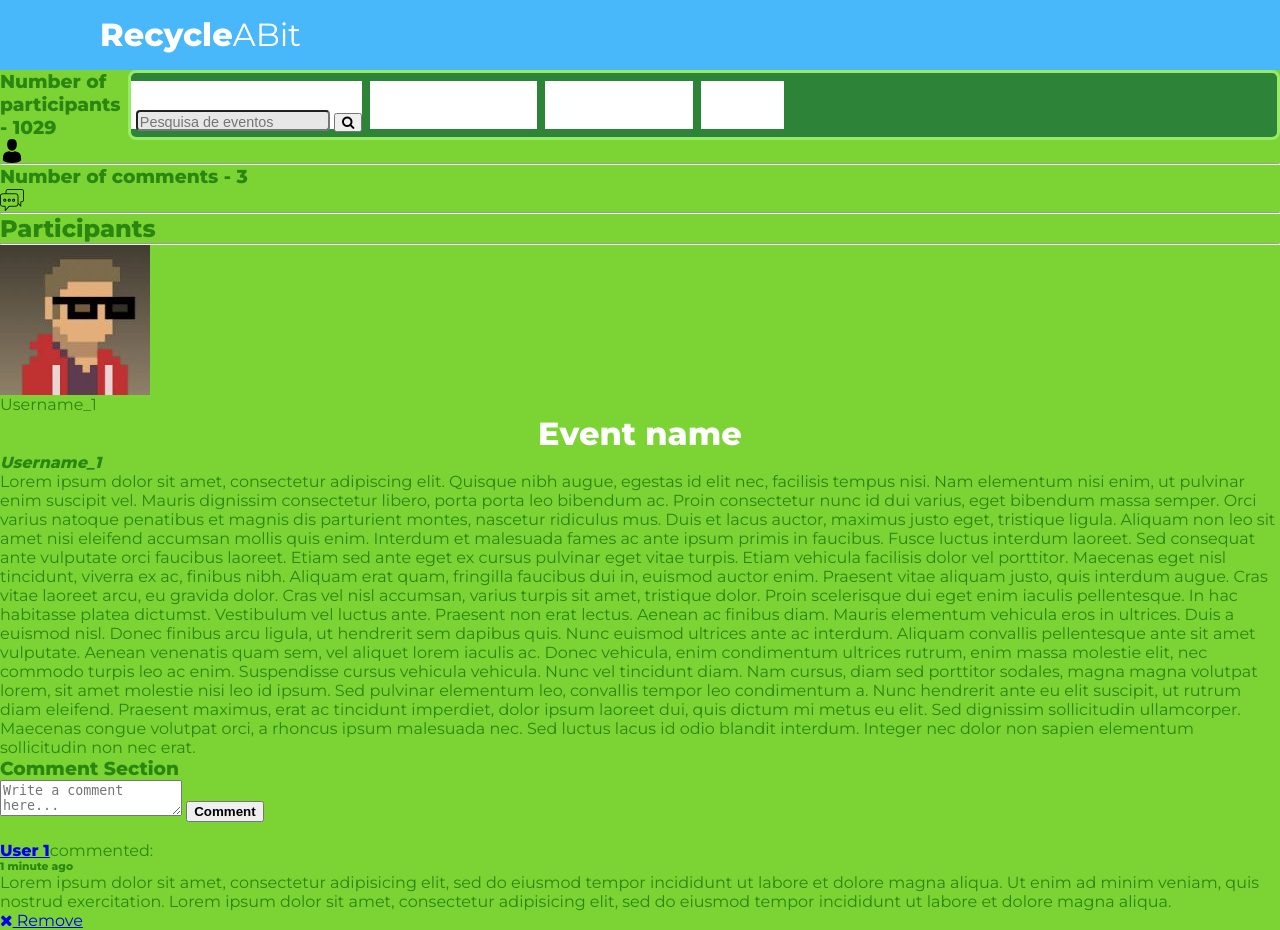
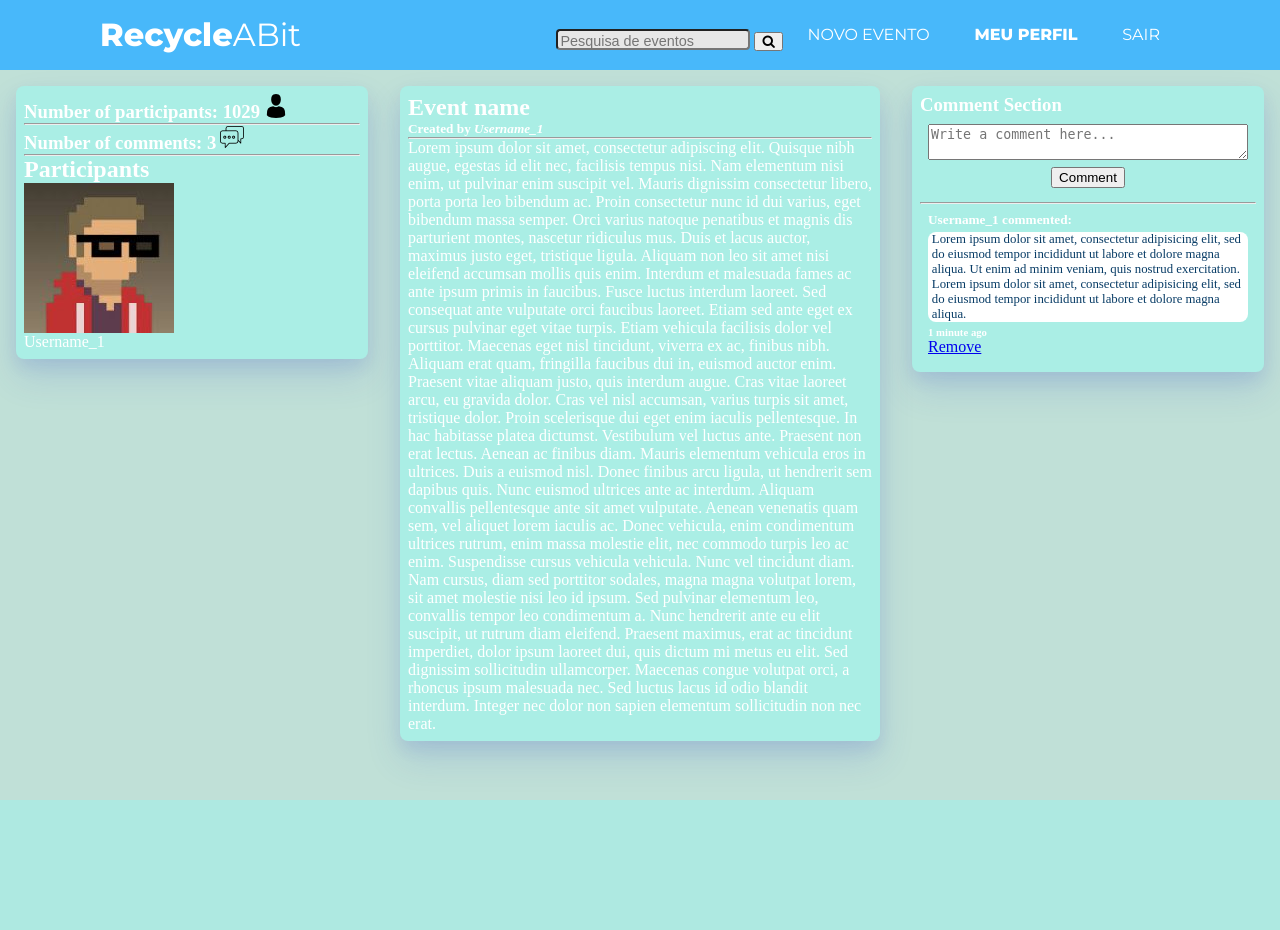
Before and after one commit to paulomaia20/Projecto-ESIN, a PHP site: the page made by HTML Mockups/event_page.html in a window 1280 px wide. After the commit the page ends 800 px from the top, so only its background shows below. Run offline with PHP 8.4, Linux system fonts and the light colour scheme.

Commit message:
Updates (CSS and HTML)

```diff
--- a/HTML Mockups/FAQs.html
+++ b/HTML Mockups/FAQs.html
@@ -1,8 +1,8 @@
 <html lang="en-US">
     <head>
         <title>RecycleABit</title>
-        <link href="css/FAQs.css" rel="stylesheet" >
-        <link href="css/navbar.css" rel="stylesheet">
+        <link href="css/FAQs.css" rel="stylesheet" type="text/css">
+        <link href="css/navbar.css" rel="stylesheet"type="text/css">
         <meta charset="utf-8">
     </head>
 
--- a/HTML Mockups/css/event_page.css
+++ b/HTML Mockups/css/event_page.css
@@ -1,61 +1,66 @@
-* {
-    margin: 0;
+*{
+    margin:0px;
+}
+    body {
+    height:100%;
+    background-color:rgb(192, 224, 215);
+    margin:0px;
+    color: #ffffff;
     }
 
-  body {
-    background: #7BD434;
-    font-family: 'Montserrat', sans-serif;
-	  font-size: 1em;
-	  color:rgb(43, 134, 15);
-	  text-decoration: none;
+    .right-bar {
+        float: right;
+        width: 30%;
     }
 
-  h1{
-   font-family: 'Montserrat', sans-serif;
-	  font-size: 2em;
-	  color:rgb(255, 255, 255);
-	  text-decoration: none;
-    text-align: center;
+    .middle-bar {
+        display: inline-block;
+        margin-left: auto;
+        margin-right: auto;
+        width: 40%
     }
 
-  h3 {
-    margin: auto;
+    .left-bar {
+        float: left;
+        width: 30%;
     }
 
-  /*GRID*/
-  ul {
-    margin: auto;
-    display: grid;
-    grid-template-columns: 1fr 1fr 1fr;
-    grid-template-rows: 1fr 1fr 1fr;
-    grid-gap: .5em;
-    width: 90%;
-    height: 100%;
-    background: #2d8338;
-    padding: .5em;
-    border: .2em solid #97ec65;
-    box-sizing: border-box;
-    border-radius: .5em;
-    transition: all 0.3s ease;
+    .wrapper{
+        size: 100%;
+        padding: 0.5em;
+        margin: 1em;
+        background-color: rgb(170, 238, 229);
+        box-shadow: 0 8px 15px rgba(54,79,199,0.1), 0 18px 35px rgba(54,79,199,0.15);
+        border-radius: 0.5em;
     }
 
-  ul li:hover {
-    border: .25em solid #ffffff;
-    box-shadow: 0 8px 15px rgba(54,79,199,0.1), 0 18px 35px rgba(54,79,199,0.15);
-    transform: translateY(-1px);
-    transition: all 0.1s ease;
-    opacity: 0.5;
+    .post{
+        margin: .5em;
+    }
+    .post-description {
+        background-color: rgb(255, 255, 255);
+        border-radius: 0.5em;
     }
 
-  li {
-    background: #ffffff;
-    box-sizing: border-box;
-    text-align: center;
-    list-style: none;
-    opacity: 1;
+    .post-description p {
+        color: #083c66;
+        margin:0.3em;
+        font-size: 0.8em;
     }
 
-  .board{
-    max-width: 50%;
+    .event-info{
+        display: inline-block;
 
     }
+    .status-upload{
+        text-align: center;
+        margin: .5em;
+
+    }
+    .button{
+        margin:.5em;
+        }
+
+    .text-input{
+        width: 100%;
+    }
--- a/HTML Mockups/event_list.html
+++ b/HTML Mockups/event_list.html
@@ -1,7 +1,7 @@
 <html lang="en-US">
 
 <head>
-    <link rel="stylesheet" href="css/event_list.css">
+    <link rel="stylesheet" href="css/event_list.css" type="text/css">
 </head>
 <body>
 
--- a/HTML Mockups/event_page.html
+++ b/HTML Mockups/event_page.html
@@ -31,12 +31,11 @@
 
         <div class="left-bar">
             <div class="wrapper">
-            <h3>Number of participants - 1029</h3> <img src="img/man-user.png" alt="user">
+            <h3 class="event-info">Number of participants: 1029 </h3> <img src="img/man-user.png" alt="user">
             <hr>
-            <h3>Number of comments - 3</h3> <img src="img/chat.png" alt="comment">
+            <h3 class="event-info">Number of comments: 3</h3> <img src="img/chat.png" alt="comment">
             <hr>
             <h2>Participants</h2>
-            <hr>
             <div class="participant">
                 <img src="img/avatar_1.jpg" alt="avatar_1"> <p> Username_1 </p>
             </div>
@@ -45,7 +44,8 @@
         <div class="middle-bar">
             <article class="wrapper">
             <h1>Event name</h1>
-            <h4><i>Username_1</i></h4>
+            <h5>Created by <i>Username_1</i></h5>
+            <hr>
             <p> Lorem ipsum dolor sit amet, consectetur adipiscing elit. Quisque nibh augue, egestas id elit nec, facilisis tempus nisi. Nam elementum nisi enim, ut pulvinar enim suscipit vel. Mauris dignissim consectetur libero, porta porta leo bibendum ac. Proin consectetur nunc id dui varius, eget bibendum massa semper. Orci varius natoque penatibus et magnis dis parturient montes, nascetur ridiculus mus. Duis et lacus auctor, maximus justo eget, tristique ligula. Aliquam non leo sit amet nisi eleifend accumsan mollis quis enim. Interdum et malesuada fames ac ante ipsum primis in faucibus. Fusce luctus interdum laoreet. Sed consequat ante vulputate orci faucibus laoreet. Etiam sed ante eget ex cursus pulvinar eget vitae turpis. Etiam vehicula facilisis dolor vel porttitor. Maecenas eget nisl tincidunt, viverra ex ac, finibus nibh. Aliquam erat quam, fringilla faucibus dui in, euismod auctor enim. Praesent vitae aliquam justo, quis interdum augue. Cras vitae laoreet arcu, eu gravida dolor.
                 Cras vel nisl accumsan, varius turpis sit amet, tristique dolor. Proin scelerisque dui eget enim iaculis pellentesque. In hac habitasse platea dictumst. Vestibulum vel luctus ante. Praesent non erat lectus. Aenean ac finibus diam. Mauris elementum vehicula eros in ultrices. Duis a euismod nisl. Donec finibus arcu ligula, ut hendrerit sem dapibus quis. Nunc euismod ultrices ante ac interdum. Aliquam convallis pellentesque ante sit amet vulputate. Aenean venenatis quam sem, vel aliquet lorem iaculis ac. Donec vehicula, enim condimentum ultrices rutrum, enim massa molestie elit, nec commodo turpis leo ac enim.                  Suspendisse cursus vehicula vehicula. Nunc vel tincidunt diam. Nam cursus, diam sed porttitor sodales, magna magna volutpat lorem, sit amet molestie nisi leo id ipsum. Sed pulvinar elementum leo, convallis tempor leo condimentum a. Nunc hendrerit ante eu elit suscipit, ut rutrum diam eleifend. Praesent maximus, erat ac tincidunt imperdiet, dolor ipsum laoreet dui, quis dictum mi metus eu elit. Sed dignissim sollicitudin ullamcorper. Maecenas congue volutpat orci, a rhoncus ipsum malesuada nec. Sed luctus lacus id odio blandit interdum. Integer nec dolor non sapien elementum sollicitudin non nec erat.</p>
             </article>
@@ -57,28 +57,25 @@
                 <h3>Comment Section</h3>
                 <div class="status-upload">
                     <form>
-                        <textarea placeholder="Write a comment here..."></textarea>
-                        <button type="submit" class="btn button1" style="font-weight:bold"> Comment</button>
+                        <textarea class="text-input" placeholder="Write a comment here..."></textarea>
+                        <button type="submit" class="button"> Comment</button>
                     </form>
                 </div>
             </div>
-        <br>
+            <hr>
             <div class="post">
-                <div class="post-heading">
-                    <div class="title h5">
-                        <a href="#"><b>User 1</b></a>commented:
-                    </div>
+                <h5><b>Username_1</b> commented:</h5>
+                <div class="post-description">
+                    <p>Lorem ipsum dolor sit amet, consectetur adipisicing elit, sed do eiusmod tempor incididunt
+                ut labore et dolore magna aliqua. Ut enim ad minim veniam, quis nostrud exercitation.
+                Lorem ipsum dolor sit amet, consectetur adipisicing elit, sed do eiusmod tempor incididunt
+                ut labore et dolore magna aliqua.</p>
+                </div>
                 <h6 class="text-muted time">1 minute ago</h6>
+
+                <div class="stats">
+                    <a href="#"><i aria-hidden="true"></i> Remove </a>
                 </div>
-            </div>
-            <div class="post-description">
-                <p>Lorem ipsum dolor sit amet, consectetur adipisicing elit, sed do eiusmod tempor incididunt
-            ut labore et dolore magna aliqua. Ut enim ad minim veniam, quis nostrud exercitation.
-            Lorem ipsum dolor sit amet, consectetur adipisicing elit, sed do eiusmod tempor incididunt
-                ut labore et dolore magna aliqua.</p>
-             </div>
-            <div class="stats">
-                <a href="#"><i class="fa fa-times" aria-hidden="true"></i> Remove</a>
             </div>
         </aside>
     </div>
```
Also changed, not shown: HTML Mockups/css/FAQs.css (+31 -17 lines), HTML Mockups/css/event_list.css (added, +61 -0 lines), HTML Mockups/img/chat.png (added), HTML Mockups/img/man-user.png (added). Lines whose indentation alone changed are shown as unchanged.
